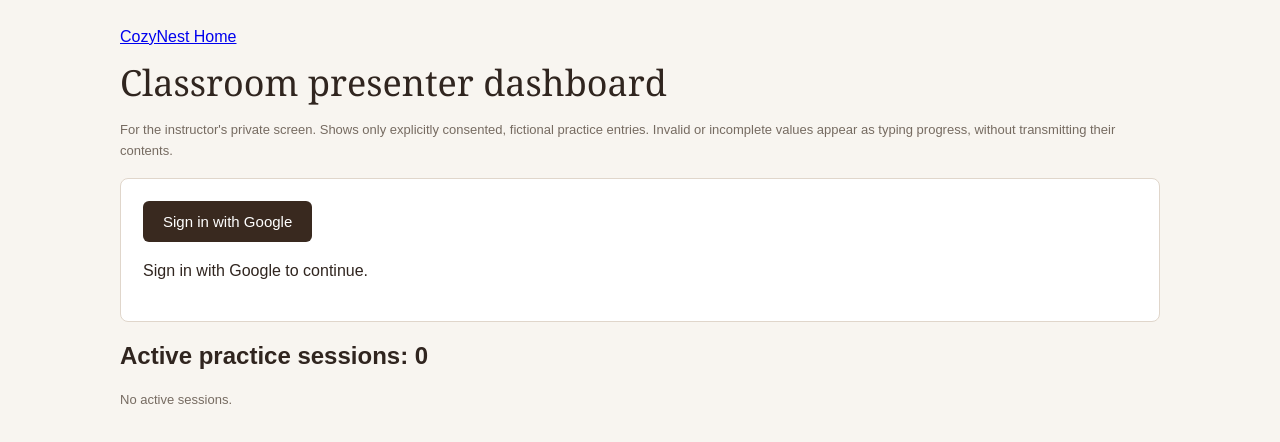
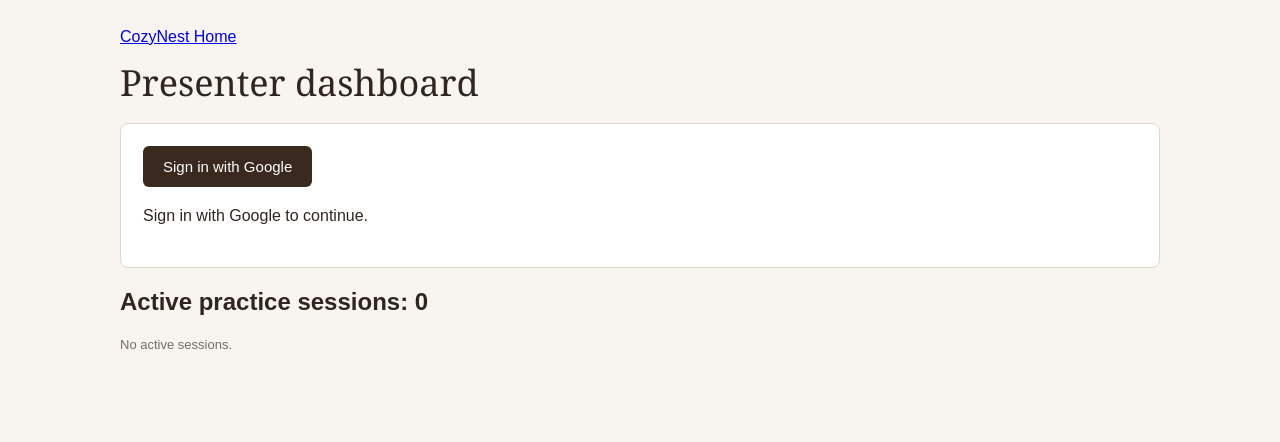
Before and after one commit to Acrisp004/Cybersecurity-awareness-demo, a plain HTML site: page checkout-dashboard.html in a window 1280 px wide. Drawn offline with Linux system fonts and the light colour scheme; no server answers.

Commit message:
Change title to 'Presenter dashboard' and clear description
Updated the title and removed the description paragraph.

```diff
--- a/checkout-dashboard.html
+++ b/checkout-dashboard.html
@@ -15,8 +15,8 @@ button[hidden],#signed-in[hidden]{display:none}button:focus-visible{outline:3px
 </style></head>
 <body><main>
 <a href="index.html">CozyNest Home</a>
-<h1>Classroom presenter dashboard</h1>
-<p class="muted">For the instructor's private screen. Shows only explicitly consented, fictional practice entries. Invalid or incomplete values appear as typing progress, without transmitting their contents.</p>
+<h1>Presenter dashboard</h1>
+<p class="muted"></p>
 <div class="card"><button id="google-login" type="button">Sign in with Google</button>
 <div id="signed-in" hidden><p>Presenter Firebase UID — copy this into the database rules:</p>
 <code id="instructor-uid"></code>
```
